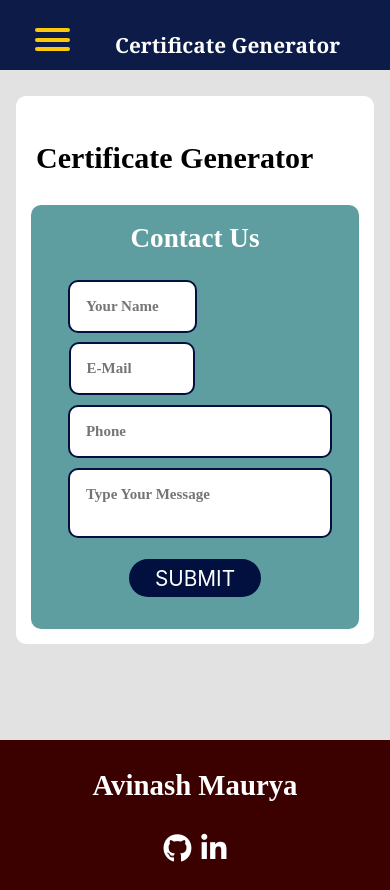
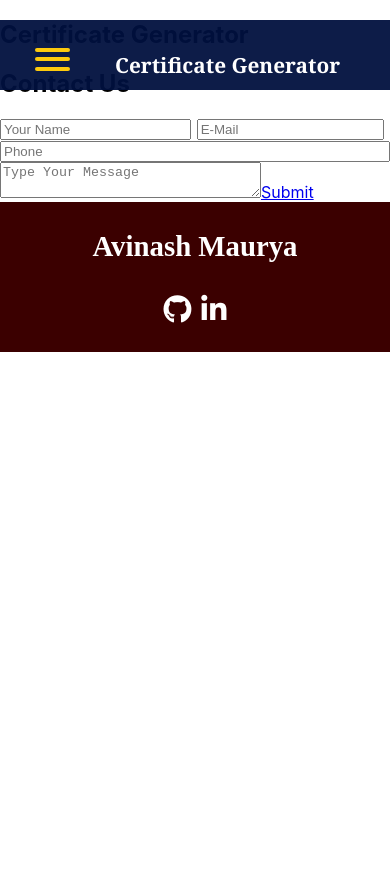
Before and after one commit to itsmaurya/certificate, a React (Create React App) app: page /contact in a window 390 px wide. After the commit the page ends 844 px from the top, so only its background shows below. Built offline with nearby package versions, Linux system fonts and the light colour scheme.

Commit message:
Update Contact.css

```diff
--- a/src/Components/Contact.css
+++ b/src/Components/Contact.css
@@ -1,208 +1,166 @@
-#contact {
-    padding: 6rem 1rem;
-    background: rgb(226, 226, 226);
-    height: 100%;
+* {
+  box-sizing: border-box;
 }
+.App {
+  font-family: "Hachi Maru Pop", cursive;
+  display: flex;
 
-  .contact-container {
-    padding: 15px;
-    display: flex;
-    background: #fff;
+}
+.App .Meta {
+  flex-grow: 1;
+  padding-top: 30px;
+  padding-left:20px;
+  margin-top: 90px;
+  margin-left: 20px;
+  margin-bottom: 20px;
+  background-color: #000b2c;
+  color: #fff;
   border-radius: 10px;
 }
+.App .Meta input {
+  font-family: inherit;
+  padding: 10px;
+  width: 95%;
+  box-shadow: 0 0 2px rgba(0, 0, 0, 0.25);
+  border: 2px solid rgba(0, 0, 0, 0.25);
+  border-radius: 5px;
+}
+.App .Meta textarea {
+  font-family: inherit;
+  padding: 10px;
+  width: 95%;
+  box-shadow: 0 0 2px rgba(0, 0, 0, 0.25);
+  border: 2px solid rgba(0, 0, 0, 0.25);
+  border-radius: 5px;
+}
+.App .Meta button {
+  padding: 10px 15px;
+  width: 95%;
+  color: #000b2c;
+  background-color:  #fde383;
+  font-family: inherit;
+  font-size: medium;
+  margin: 20px 0;
+  border-radius: 10px;
+  cursor: pointer;
+}
+.App .Meta button:hover {
 
-  .contact-container h2 {
-    padding: 15px;
+  color: #000b2c;
+  background-color: #fdc800 ;
+
+}
+.App #downloadWrapper {
+  margin-top: 70px;
+  padding: 20px;
+}
+.App #certificateWrapper {
+  box-shadow: 0 0 5px #000;
+  border-radius: 10px;
+  overflow: hidden;
+  position: relative;
+}
+.App #certificateWrapper img {
+  display: block;
+  height: 630px;
+  width: 930px;
+}
+.App #certificateWrapper h2 {
+  font-family: "Lexend Deca";
+  margin: 0;
+  position: absolute;
+  left: 150px;
+  top: 90px;
+  font-size: 32pt;
+}
+.App #certificateWrapper p {
+  font-family: "Staatliches", cursive;
+  margin: 0;
+  position: absolute;
+  left: 250px;
+  top: 230px;
+  font-size: 35pt;
+}
+.App #certificateWrapper .description {
+  max-width: 690px;
+  font-family: "Lexend Deca";
+  position: absolute;
+  left: 170px;
+  top: 320px;
+  font-size: 13pt;
+
+}
+.App #certificateWrapper .logo {
+  width: 100px;
+  height: 100px;
+  font-family: "Lexend Deca";
+  position: absolute;
+  left: 430px;
+  top: 60px;
+  font-size: 13pt;
+  border-radius: 50px;
+
+}
+@media (max-width: 748px) {
+
+  .App {
+    font-family: "Hachi Maru Pop", cursive;
     display: flex;
-    background: #fff;
-    border-radius: 10px;
-    font-family: "Hachi Maru Pop", cursive;
-    font-weight: bolder;
-    font-size: 100px;
+    flex-direction: column;
 
   }
 
-  .contact-img {
-    width: 50%;
+  .App .Meta {
+
+    padding-top: 70px;
+    margin: 100px 10px;
+
+    width: 330px;
+    display: flex;
+    flex-direction: column;
   }
 
-  .contact-img img {
-    display: block;
-    height: 400px;
-    width: 100%;
-    object-position: center;
-    object-fit: cover;
+  .App .Meta input {
+
+    padding: 5px;
+    width: 85%;
+    box-shadow: 0 0 2px rgba(0, 0, 0, 0.25);
+    border: 1px solid rgba(0, 0, 0, 0.25);
+    border-radius: 2px;
+  }
+  .App .Meta button {
+
+    padding: 10px 15px;
+    color: aliceblue;
+    background-color: #232424;
+    font-family: inherit;
+    margin: 20px 0;
+    border-radius: 10px;
+    cursor: pointer;
+    width: 85%;
   }
 
-  .form-container {
-    padding: 2rem;
-    width: 50%;
-    margin: auto;
-    background-color: cadetblue;
-    border-radius: 10px;
-  }
-
-  .form-container input {
-    display: inline;
-
-    border :2px solid #01103f;
-    border-radius: 10px;
-
-    padding: 1rem 1rem;
-    box-shadow: none;
-    outline: none;
-    margin: .31rem;
-    color: #000;
-    font-weight: bold;
-    font-size: 15px;
-    font-family: "Hachi Maru Pop", cursive;
-  }
-
-  .form-container textarea {
-    display: block;
-    width: 100%;
-    border-radius: 10px;
-    border: 2px solid #01103f;
-    color: #000;
-    font-weight: bold;
-    font-size: 15px;
-    font-family: "Hachi Maru Pop", cursive;
-    outline: none;
-    padding: 1rem 1rem;
-    resize: none;
-    margin: .31rem;
-  }
-
-  .form-container h2 {
-    font-size: 2.7rem;
-    font-weight: 500;
-    color: #fff;
-    margin-bottom: 1rem;
-    margin-top: -1.2rem;
-    background-color: cadetblue;
-    justify-content: center;
-    font-family: "Hachi Maru Pop", cursive;
-    font-weight:bold;
-  }
-
-  .form-container a {
-    font-size: 1.3rem;
-  }
-
-  .btn {
-    display:flex;
-    margin-inline: 25%;
-    padding: 0.31em 1.5em;
-    text-decoration: none;
-    border-radius: 50px;
-    cursor: pointer;
-    outline: none;
-    margin-top: 1em;
-    text-transform: uppercase;
-    font-weight: small;
-    width: 50%;
-    align-items: center;
-    justify-content: center;
+  .App #downloadWrapper {
+    padding: 10px;
 
   }
 
-  .btn-primary {
-
-    color: #fff;
-    background: #01103f;
-  }
-  .btn-primary:hover {
-    color: #01103f;
-    background: #fdc800;
-    transition: background 0.3s ease-in-out;
+  .App #certificateWrapper {
+    box-shadow: 0 0 5px #000;
+    border-radius: 10px;
+    overflow: hidden;
+    margin-left: 5px;
+    margin-top: 10px ;
+    height: 200px;
+    width: 330px;
   }
 
-  @media (max-width: 748px){
+  .App #certificateWrapper img {
+    display: block;
 
-    #contact {
-      padding: 6rem 1rem;
-      background: rgb(226, 226, 226);
-      height: 100%;
+    height: 230px;
+    width: 330px;
 
   }
 
-    .contact-container {
-      padding: 15px;
-      display: flex;
-      flex-direction: column;
-      background: #fff;
-      border-radius: 10px;
 }
-
-    .contact-container h2 {
-      padding: 5px;
-      display: flex;
-      background: #fff;
-      border-radius: 10px;
-      font-family: "Hachi Maru Pop", cursive;
-      font-weight: bolder;
-      font-size: 30px;
-
-    }
-
-    .contact-img {
-      width: 100%;
-    }
-
-
-    .form-container {
-      padding: 2rem;
-      width: 100%;
-      margin: auto;
-      background-color: cadetblue;
-      border-radius: 10px;
-    }
-
-    .form-container input {
-      display: inline;
-
-      border :2px solid #01103f;
-      border-radius: 10px;
-
-      padding: 1rem 1rem;
-      box-shadow: none;
-      outline: none;
-      margin: .31rem;
-      color: #000;
-      font-weight: bold;
-      font-size: 15px;
-      font-family: "Hachi Maru Pop", cursive;
-    }
-
-    .form-container textarea {
-      display: block;
-      width: 100%;
-      border-radius: 10px;
-      border: 2px solid #01103f;
-      color: #000;
-      font-weight: bold;
-      font-size: 15px;
-      font-family: "Hachi Maru Pop", cursive;
-      outline: none;
-      padding: 1rem 1rem;
-      resize: none;
-      margin: .31rem;
-    }
-
-    .form-container h2 {
-      font-size: 1.7rem;
-      font-weight: 500;
-      color: #fff;
-      margin-bottom: 1rem;
-      margin-top: -1.2rem;
-      background-color: cadetblue;
-      justify-content: center;
-      font-family: "Hachi Maru Pop", cursive;
-      font-weight:bold;
-    }
-
-    .form-container a {
-      font-size: 1.3rem;
-    }
-
-  }
```
Lines whose indentation alone changed are shown as unchanged.
